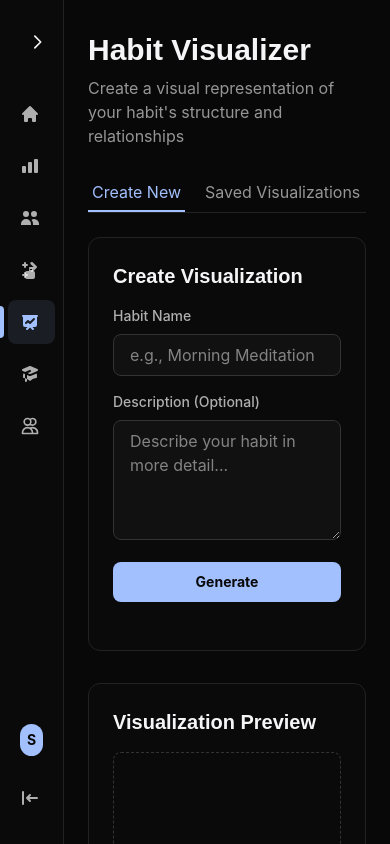
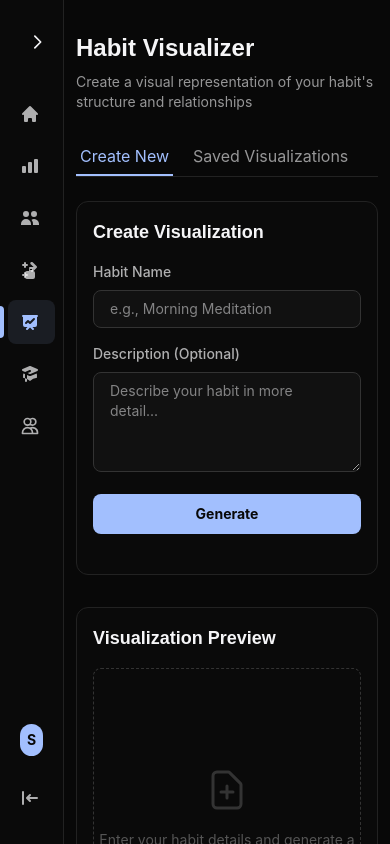
Before and after one commit to romeirofernandes/Habitz, a React (Vite) app in the folder Frontend/: page /visualizer in a window 390 px wide. Shown: the top 844 px of the page. Built offline with nearby package versions, Linux system fonts and the light colour scheme; sample sign-in values are in the browser's storage.

Commit message:
Visualizer responsive

```diff
--- a/Frontend/src/pages/HabitVisualizer.jsx
+++ b/Frontend/src/pages/HabitVisualizer.jsx
@@ -261,7 +261,7 @@ const HabitVisualizer = () => {
       // Final fix for any other style issues
       fixedCode = fixedCode.replace(/:::(\w+)/g, "");
 
-      console.log("Rendering mermaid with fixed code:", fixedCode);
+      // console.log("Rendering mermaid with fixed code:", fixedCode);
 
       mermaid.contentLoaded();
 
@@ -384,7 +384,7 @@ const HabitVisualizer = () => {
     e.stopPropagation();
     setDeleteConfirmation({
       isOpen: true,
-      visualizationId: id
+      visualizationId: id,
     });
   };
 
@@ -525,21 +525,25 @@ const HabitVisualizer = () => {
 
   return (
     <div className="min-h-screen bg-[#080808] text-[#f5f5f7] py-8">
-      <main className="max-w-4xl mx-auto px-6">
+      <main className="max-w-4xl mx-auto px-3 sm:px-6">
+        {/* Header */}
         <div className="mb-8">
-          <h1 className="text-3xl font-bold mb-2">Habit Visualizer</h1>
-          <p className="text-[#f5f5f7]/60">
+          <h1 className="text-2xl sm:text-3xl font-bold mb-2">
+            Habit Visualizer
+          </h1>
+          <p className="text-[#f5f5f7]/60 text-sm sm:text-base">
             Create a visual representation of your habit's structure and
             relationships
           </p>
         </div>
 
-        <div className="flex gap-4 mb-6 border-b border-[#222]">
+        {/* Tabs */}
+        <div className="flex gap-4 mb-6 border-b border-[#222] overflow-x-auto">
           {["create", "saved"].map((tab) => (
             <button
               key={tab}
               onClick={() => setActiveTab(tab)}
-              className={`pb-2 px-1 relative ${
+              className={`pb-2 px-1 relative whitespace-nowrap ${
                 activeTab === tab
                   ? "text-[#A2BFFE]"
                   : "text-[#f5f5f7]/60 hover:text-[#f5f5f7]"
@@ -565,13 +569,14 @@ const HabitVisualizer = () => {
             transition={{ duration: 0.2 }}
           >
             <div className="grid grid-cols-1 gap-8">
-              <div className="bg-[#0a0a0a] border border-[#222] rounded-xl p-6">
+              {/* Form + Actions & Diagram */}
+              <div className="bg-[#0a0a0a] border border-[#222] rounded-xl p-4 sm:p-6">
                 <div className="grid grid-cols-1 md:grid-cols-2 gap-6">
+                  {/* Form */}
                   <div>
-                    <h2 className="text-xl font-bold mb-4">
+                    <h2 className="text-lg sm:text-xl font-bold mb-4">
                       Create Visualization
                     </h2>
-
                     <form onSubmit={handleSubmit} className="space-y-4">
                       <div>
                         <label className="block text-sm font-medium text-[#f5f5f7]/70 mb-2">
@@ -582,10 +587,9 @@ const HabitVisualizer = () => {
                           value={habitName}
                           onChange={(e) => setHabitName(e.target.value)}
                           placeholder="e.g., Morning Meditation"
-                          className="w-full px-4 py-2 bg-[#111] border border-[#333] rounded-lg focus:outline-none focus:ring-2 focus:ring-[#A2BFFE]/50"
+                          className="w-full px-4 py-2 bg-[#111] border border-[#333] rounded-lg focus:outline-none focus:ring-2 focus:ring-[#A2BFFE]/50 text-sm"
                         />
                       </div>
-
                       <div>
                         <label className="block text-sm font-medium text-[#f5f5f7]/70 mb-2">
                           Description (Optional)
@@ -594,11 +598,10 @@ const HabitVisualizer = () => {
                           value={habitDescription}
                           onChange={(e) => setHabitDescription(e.target.value)}
                           placeholder="Describe your habit in more detail..."
-                          className="w-full px-4 py-2 bg-[#111] border border-[#333] rounded-lg focus:outline-none focus:ring-2 focus:ring-[#A2BFFE]/50 min-h-[120px]"
+                          className="w-full px-4 py-2 bg-[#111] border border-[#333] rounded-lg focus:outline-none focus:ring-2 focus:ring-[#A2BFFE]/50 min-h-[100px] text-sm"
                         />
                       </div>
-
-                      <div className="flex gap-2">
+                      <div className="flex flex-col sm:flex-row gap-2">
                         <motion.button
                           type="submit"
                           className="bg-[#A2BFFE] hover:bg-[#91AFFE] text-[#080808] px-6 py-2.5 rounded-lg font-bold text-sm flex items-center justify-center flex-1"
@@ -628,12 +631,11 @@ const HabitVisualizer = () => {
                           ) : null}
                           {loading ? "Generating..." : "Generate"}
                         </motion.button>
-
                         {visualizationId && (
                           <motion.button
                             type="button"
                             onClick={resetForm}
-                            className="bg-[#222] hover:bg-[#333] px-3 py-2.5 rounded-lg text-sm"
+                            className="bg-[#222] hover:bg-[#333] px-3 py-2.5 rounded-lg text-sm flex-1 sm:flex-none"
                             whileHover={{ scale: 1.02 }}
                             whileTap={{ scale: 0.98 }}
                           >
@@ -643,27 +645,22 @@ const HabitVisualizer = () => {
                       </div>
                     </form>
                   </div>
-
+                  {/* Actions & Forecast */}
                   <div>
                     {mermaidCode && (
                       <div className="mt-0 h-full">
-                        <div className="flex justify-between items-center mb-4">
-                          <h3 className="font-medium">Diagram Actions</h3>
-                          <div className="flex space-x-2">
+                        <div className="flex flex-wrap sm:flex-nowrap justify-between items-center mb-4 gap-2">
+                          <h3 className="font-medium text-base">
+                            Diagram Actions
+                          </h3>
+                          <div className="flex flex-wrap gap-2">
                             <motion.button
                               onClick={handleSaveVisualization}
                               className="text-xs bg-[#222] hover:bg-[#333] text-[#f5f5f7] px-3 py-1 rounded-md flex items-center"
                               whileHover={{ scale: 1.05 }}
                               whileTap={{ scale: 0.95 }}
                             >
-                              <svg
-                                className="h-3.5 w-3.5 mr-1"
-                                fill="currentColor"
-                                viewBox="0 0 20 20"
-                              >
-                                <path d="M7.707 10.293a1 1 0 10-1.414 1.414l3 3a1 1 0 001.414 0l3-3a1 1 0 00-1.414-1.414L11 11.586V6h1a2 2 0 012 2v7a2 2 0 01-2 2H5a2 2 0 01-2-2V8a2 2 0 012-2h1v5.586l-1.293-1.293zM9 4a1 1 0 112 0v2H9V4z" />
-                              </svg>
-                              Save
+                              {/* ...icon... */} Save
                             </motion.button>
                             <motion.button
                               onClick={handleDownload}
@@ -671,18 +668,7 @@ const HabitVisualizer = () => {
                               whileHover={{ scale: 1.05 }}
                               whileTap={{ scale: 0.95 }}
                             >
-                              <svg
-                                className="h-3.5 w-3.5 mr-1"
-                                fill="currentColor"
-                                viewBox="0 0 20 20"
-                              >
-                                <path
-                                  fillRule="evenodd"
-                                  d="M3 17a1 1 0 011-1h12a1 1 0 110 2H4a1 1 0 01-1-1zm3.293-7.707a1 1 0 011.414 0L9 10.586V3a1 1 0 112 0v7.586l1.293-1.293a1 1 0 111.414 1.414l-3 3a1 1 0 01-1.414 0l-3-3a1 1 0 010-1.414l3-3a1 1 0 011.414 0zm8.586 0a1 1 0 011.414 0l3 3a1 1 0 010 1.414l-3 3a1 1 0 11-1.414-1.414L16.586 10l-2.293-2.293a1 1 0 010-1.414z"
-                                  clipRule="evenodd"
-                                />
-                              </svg>
-                              Download
+                              {/* ...icon... */} Download
                             </motion.button>
                             <motion.button
                               onClick={() => setShowCode(!showCode)}
@@ -694,17 +680,7 @@ const HabitVisualizer = () => {
                               whileHover={{ scale: 1.05 }}
                               whileTap={{ scale: 0.95 }}
                             >
-                              <svg
-                                className="h-3.5 w-3.5 mr-1"
-                                fill="currentColor"
-                                viewBox="0 0 20 20"
-                              >
-                                <path
-                                  fillRule="evenodd"
-                                  d="M12.316 3.051a1 1 0 01.633 1.265l-4 12a1 1 0 11-1.898-.632l4-12a1 1 0 011.265-.633zM5.707 6.293a1 1 0 010 1.414L3.414 10l2.293 2.293a1 1 0 11-1.414 1.414l-3-3a1 1 0 010-1.414l3-3a1 1 0 011.414 0zm8.586 0a1 1 0 011.414 0l3 3a1 1 0 010 1.414l-3 3a1 1 0 11-1.414-1.414L16.586 10l-2.293-2.293a1 1 0 010-1.414z"
-                                  clipRule="evenodd"
-                                />
-                              </svg>
+                              {/* ...icon... */}
                               {showCode ? "Hide Code" : "View Code"}
                             </motion.button>
                             <motion.button
@@ -717,7 +693,6 @@ const HabitVisualizer = () => {
                             </motion.button>
                           </div>
                         </div>
-
                         {showCode && (
                           <div className="bg-[#111] rounded-md p-3 overflow-auto max-h-60 mb-4">
                             <pre className="text-xs text-[#f5f5f7]/70 whitespace-pre-wrap">
@@ -726,9 +701,9 @@ const HabitVisualizer = () => {
                           </div>
                         )}
                         {showForecast && (
-                          <section className="mt-6 bg-[#18181b] rounded-xl p-8 shadow-2xl border border-[#222]">
-                            <div className="flex justify-between items-center mb-4">
-                              <h2 className="text-2xl font-bold flex items-center gap-2">
+                          <section className="mt-6 bg-[#18181b] rounded-xl p-4 sm:p-8 shadow-2xl border border-[#222]">
+                            <div className="flex flex-col sm:flex-row justify-between items-start sm:items-center mb-4 gap-2">
+                              <h2 className="text-lg sm:text-2xl font-bold flex items-center gap-2">
                                 🔮 Habit Forecast
                               </h2>
                               <button
@@ -857,15 +832,15 @@ const HabitVisualizer = () => {
                   </div>
                 </div>
               </div>
-
-              <div className="bg-[#0a0a0a] border border-[#222] rounded-xl p-6">
-                <h2 className="text-xl font-bold mb-4">
+              {/* Visualization Preview */}
+              <div className="bg-[#0a0a0a] border border-[#222] rounded-xl p-4 sm:p-6">
+                <h2 className="text-lg sm:text-xl font-bold mb-4">
                   Visualization Preview
                 </h2>
                 {!mermaidCode ? (
-                  <div className="flex flex-col items-center justify-center h-[500px] border border-dashed border-[#333] rounded-lg">
+                  <div className="flex flex-col items-center justify-center h-[300px] sm:h-[500px] border border-dashed border-[#333] rounded-lg">
                     <svg
-                      className="h-16 w-16 text-[#333]"
+                      className="h-12 w-12 sm:h-16 sm:w-16 text-[#333]"
                       fill="none"
                       viewBox="0 0 24 24"
                       stroke="currentColor"
@@ -877,21 +852,21 @@ const HabitVisualizer = () => {
                         d="M9 13h6m-3-3v6m5 5H7a2 2 0 01-2-2V5a2 2 0 012-2h5.586a1 1 0 01.707.293l5.414 5.414a1 1 0 01.293.707V19a2 2 0 01-2 2z"
                       />
                     </svg>
-                    <p className="mt-4 text-[#555] text-sm">
+                    <p className="mt-4 text-[#555] text-sm text-center">
                       Enter your habit details and generate a visualization
                     </p>
                   </div>
                 ) : (
-                  <div className="overflow-auto border border-[#222] rounded-lg p-4 bg-[#0c0c0c] min-h-[500px]">
+                  <div className="overflow-auto border border-[#222] rounded-lg p-2 sm:p-4 bg-[#0c0c0c] min-h-[300px] sm:min-h-[500px]">
                     {loading ? (
-                      <div className="flex items-center justify-center h-[500px]">
+                      <div className="flex items-center justify-center h-[300px] sm:h-[500px]">
                         <div className="animate-spin rounded-full h-12 w-12 border-t-2 border-b-2 border-[#A2BFFE]"></div>
                       </div>
                     ) : (
                       <div
                         ref={mermaidRef}
                         className="mermaid-container flex justify-center"
-                        style={{ minHeight: "500px" }}
+                        style={{ minHeight: "300px" }}
                       />
                     )}
                   </div>
@@ -907,9 +882,10 @@ const HabitVisualizer = () => {
             exit={{ opacity: 0, y: -20 }}
             transition={{ duration: 0.2 }}
           >
-            <div className="bg-[#0a0a0a] border border-[#222] rounded-xl p-6">
-              <h2 className="text-xl font-bold mb-6">Saved Visualizations</h2>
-
+            <div className="bg-[#0a0a0a] border border-[#222] rounded-xl p-4 sm:p-6">
+              <h2 className="text-lg sm:text-xl font-bold mb-6">
+                Saved Visualizations
+              </h2>
               {loadingSaved ? (
                 <div className="flex justify-center py-8">
                   <div className="animate-spin rounded-full h-8 w-8 border-t-2 border-b-2 border-[#A2BFFE]"></div>
@@ -917,7 +893,7 @@ const HabitVisualizer = () => {
               ) : savedVisualizations.length === 0 ? (
                 <div className="text-center py-12">
                   <div className="text-4xl mb-4">📊</div>
-                  <h3 className="text-xl font-bold mb-2">
+                  <h3 className="text-lg sm:text-xl font-bold mb-2">
                     No Saved Visualizations
                   </h3>
                   <p className="text-[#f5f5f7]/60 mb-6">
@@ -952,17 +928,31 @@ const HabitVisualizer = () => {
                             </p>
                           )}
                           <p className="text-xs text-[#f5f5f7]/40 mt-2">
-                            {new Date(visualization.updatedAt).toLocaleDateString()}
+                            {new Date(
+                              visualization.updatedAt
+                            ).toLocaleDateString()}
                           </p>
                         </div>
                         <motion.button
-                          onClick={(e) => deleteVisualization(visualization._id, e)}
+                          onClick={(e) =>
+                            deleteVisualization(visualization._id, e)
+                          }
                           className="text-[#f5f5f7]/60 hover:text-[#EF4444] p-1"
                           whileHover={{ scale: 1.1 }}
                           whileTap={{ scale: 0.9 }}
                         >
-                          <svg className="h-4 w-4" fill="none" viewBox="0 0 24 24" stroke="currentColor">
-                            <path strokeLinecap="round" strokeLinejoin="round" strokeWidth={1.5} d="M19 7l-.867 12.142A2 2 0 0116.138 21H7.862a2 2 0 01-1.995-1.858L5 7m5 4v6m4-6v6m1-10V4a1 1 0 00-1-1h-4a1 1 0 00-1 1v3M4 7h16" />
+                          <svg
+                            className="h-4 w-4"
+                            fill="none"
+                            viewBox="0 0 24 24"
+                            stroke="currentColor"
+                          >
+                            <path
+                              strokeLinecap="round"
+                              strokeLinejoin="round"
+                              strokeWidth={1.5}
+                              d="M19 7l-.867 12.142A2 2 0 0116.138 21H7.862a2 2 0 01-1.995-1.858L5 7m5 4v6m4-6v6m1-10V4a1 1 0 00-1-1h-4a1 1 0 00-1 1v3M4 7h16"
+                            />
                           </svg>
                         </motion.button>
                       </div>
@@ -976,7 +966,9 @@ const HabitVisualizer = () => {
 
         <ConfirmationModal
           isOpen={deleteConfirmation.isOpen}
-          onClose={() => setDeleteConfirmation({ isOpen: false, visualizationId: null })}
+          onClose={() =>
+            setDeleteConfirmation({ isOpen: false, visualizationId: null })
+          }
           onConfirm={handleConfirmDelete}
           title="Delete Visualization"
           message="Are you sure you want to delete this visualization? This action cannot be undone."
```
